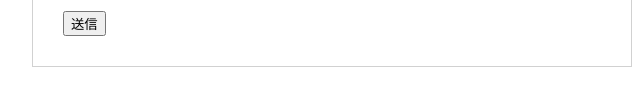
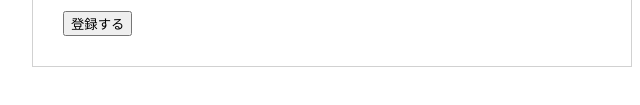
Before and after one commit to modfour/learn-webcoding, a plain HTML site: page sample01/index.html in a window 1280 px wide. Shown: the part 253-358 px from the top of the page, 308-948 px from the left. Drawn offline with Linux system fonts and the light colour scheme.

Commit message:
change txt of submit button

```diff
--- a/sample01/index.html
+++ b/sample01/index.html
@@ -13,7 +13,7 @@
             <p>入会するには、次のフォームに必要事項をご記入ください</p>
             <p>メールアドレス: <input type="email" name="mymail"></p>
             <p>パスワード: <input type="password" name="password"></p>
-            <button type="submit">送信</button>
+            <button type="submit">登録する</button>
             <!-- <input type="submit" value="送信">という記載は古いので非推奨！ -->
         </div>
     </body>
```
